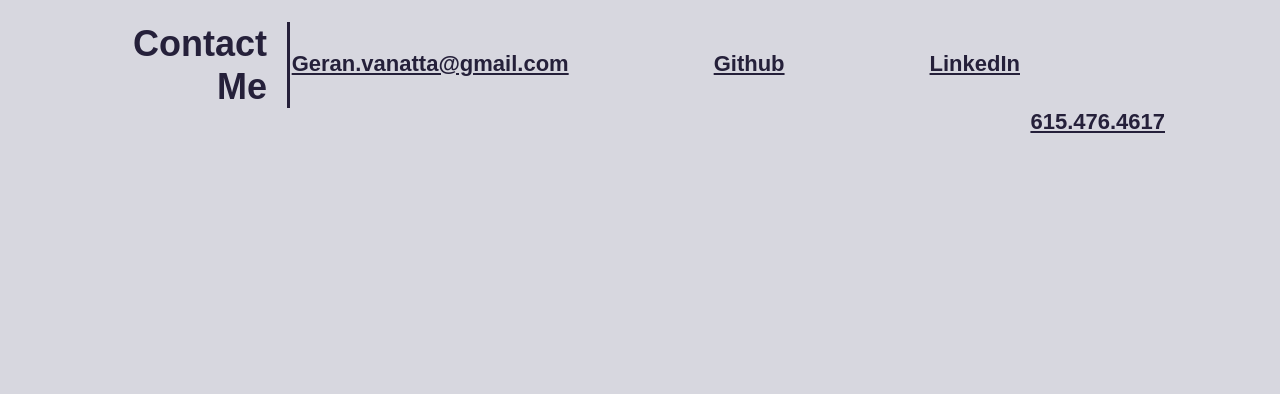
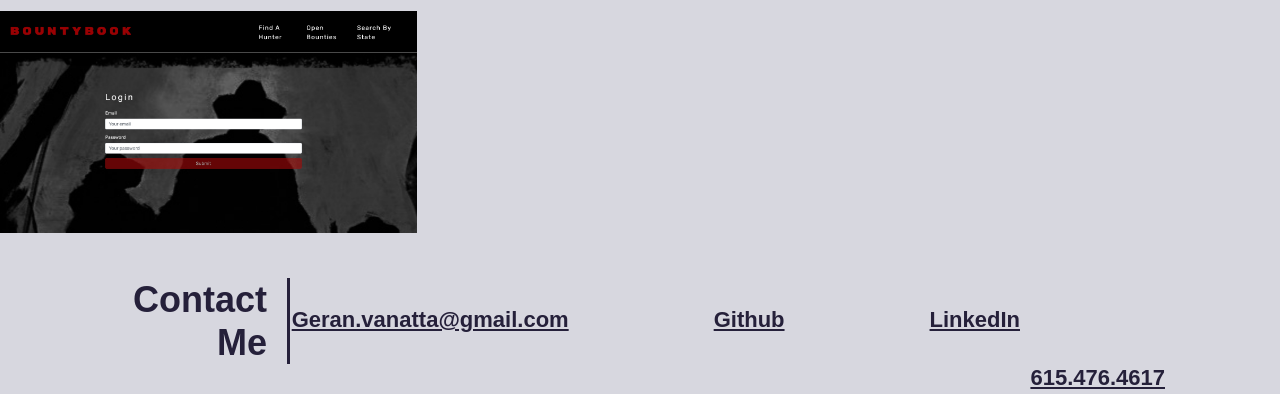
Before and after one commit to geranv1020/professional-portfolio, a plain HTML site: page index.html in a window 1280 px wide. Shown: the part 756-1150 px from the top of the page. Before the commit the page ends 894 px from the top, so only its background shows below. Drawn offline with nearby package versions, Linux system fonts and the light colour scheme.

Commit message:
3rd project

```diff
--- a/index.html
+++ b/index.html
@@ -70,6 +70,12 @@
                 <img src="assets/images/project2.jpeg" alt="project two landing page" style="width:100%">>
             </div>
         </div>
+        <div class="row project-three">
+            <div class="col-sm-4">
+                <a href="https://bountybook.herokuapp.com/">
+                <img src="assets/images/bounty-book.jpeg" alt="project three landing page" style="width:100%">>
+            </div>
+        </div>
     </section>
 
     <!-- Contact section -->
```
Also changed, not shown: assets/images/bounty-book.jpeg (added), 3 other files.
